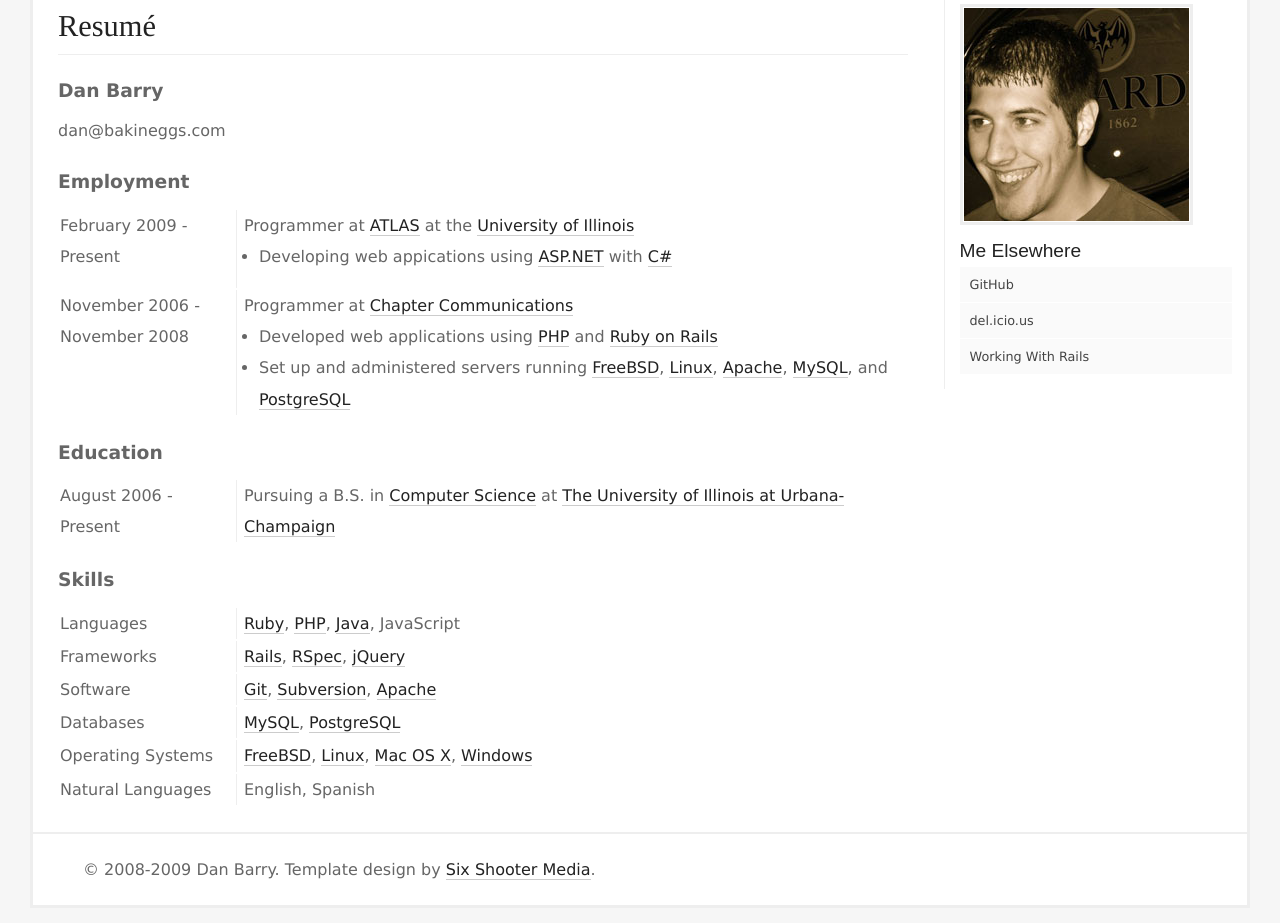
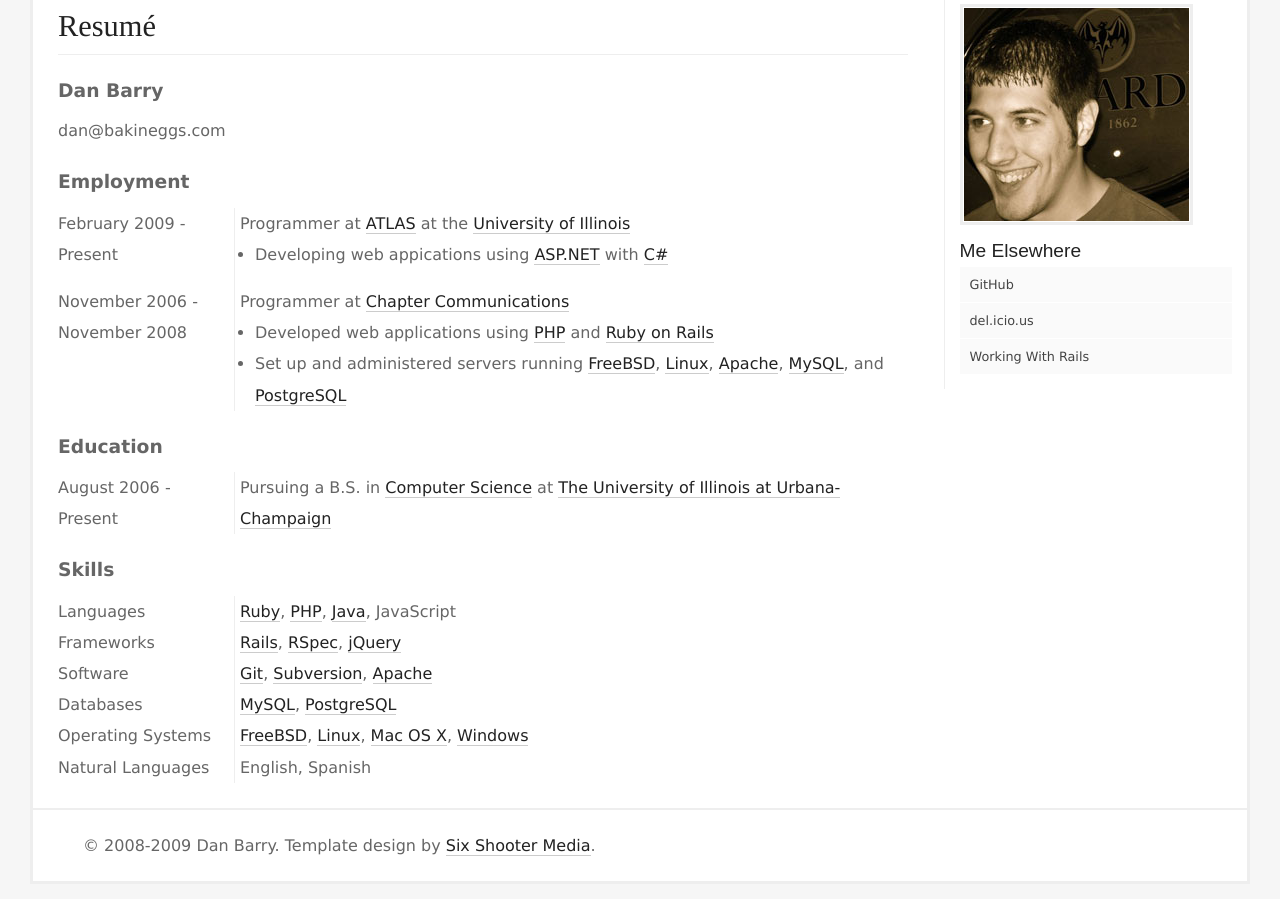
Before and after one commit to bakineggs/bakineggs.com, a PHP site: page /Resume in a window 1280 px wide. Shown: the part 204-1127 px from the top of the page. After the commit the page ends 1088 px from the top, so only its background shows below. Run offline with PHP 8.4, Linux system fonts and the light colour scheme.

Commit message:
replace tables in resume with definition lists

```diff
--- a/content/resume.html
+++ b/content/resume.html
@@ -3,60 +3,42 @@
   dan@bakineggs.com
 </p>
 <h3>Employment</h3>
-<table id="employment">
-  <tr>
-    <td>February 2009 - Present</td>
-    <td>
+<dl id="employment">
+  <dt>February 2009 - Present</dt>
+  <dd>
     Programmer at <a href="http://atlas.illinois.edu">ATLAS</a> at the <a href="http://illinois.edu">University of Illinois</a>
     <ul>
       <li>Developing web appications using <a href="http://asp.net">ASP.NET</a> with <a href="http://msdn.microsoft.com/en-us/vcsharp/aa336809.aspx">C#</a></li>
     </ul>
-    </td>
-  </tr>
-  <tr>
-    <td>November 2006 - November 2008</td>
-    <td>
+  </dd>
+  <dt>November 2006 - November 2008</dt>
+  <dd>
     Programmer at <a href="http://chaptercommunications.com">Chapter Communications</a>
     <ul>
       <li>Developed web applications using <a href="http://php.net">PHP</a> and <a href="http://rubyonrails.org">Ruby on Rails</a></li>
       <li>Set up and administered servers running <a href="http://freebsd.org">FreeBSD</a>, <a href="http://www.linux.org">Linux</a>, <a href="http://httpd.apache.org">Apache</a>, <a href="http://mysql.com">MySQL</a>, and <a href="http://postgresql.org">PostgreSQL</a></li>
     </ul>
-    </td>
-  </tr>
-</table>
+  </dd>
+</dl>
 <h3>Education</h3>
-<table id="education">
-  <tr>
-    <td>August 2006 - Present</td>
-    <td>
+<dl id="education">
+  <dt>August 2006 - Present</dt>
+  <dd>
     Pursuing a B.S. in <a href="http://cs.illinois.edu">Computer Science</a> at <a href="http://illinois.edu">The University of Illinois at Urbana-Champaign</a>
-    </td>
-  </tr>
-</table>
+  </dd>
+</dl>
 <h3>Skills</h3>
-<table id="skills">
-  <tr>
-    <td>Languages</td>
-    <td><a href="http://ruby-lang.org">Ruby</a>, <a href="http://php.net">PHP</a>, <a href="http://java.com">Java</a>, JavaScript</td>
-  </tr>
-  <tr>
-    <td>Frameworks</td>
-    <td><a href="http://rubyonrails.org">Rails</a>, <a href="http://rspec.info">RSpec</a>, <a href="http://jquery.com">jQuery</a></td>
-  </tr>
-  <tr>
-    <td>Software</td>
-    <td><a href="http://git-scm.com">Git</a>, <a href="http://subversion.tigris.org">Subversion</a>, <a href="http://httpd.apache.org">Apache</a></td>
-  </tr>
-  <tr>
-    <td>Databases</td>
-    <td><a href="http://mysql.com">MySQL</a>, <a href="http://postgresql.org">PostgreSQL</a></td>
-  </tr>
-  <tr>
-    <td>Operating Systems</td>
-    <td><a href="http://freebsd.org">FreeBSD</a>, <a href="http://www.linux.org">Linux</a>, <a href="http://apple.com/macosx">Mac OS X</a>, <a href="http://microsoft.com/windows">Windows</a></td>
-  </tr>
-  <tr>
-    <td>Natural Languages</td>
-    <td>English, Spanish</td>
-  </tr>
-</table>
+<dl id="skills">
+  <dt>Languages</dt>
+  <dd><a href="http://ruby-lang.org">Ruby</a>, <a href="http://php.net">PHP</a>, <a href="http://java.com">Java</a>, JavaScript</dd>
+  <dt>Frameworks</dt>
+  <dd><a href="http://rubyonrails.org">Rails</a>, <a href="http://rspec.info">RSpec</a>, <a href="http://jquery.com">jQuery</a></dd>
+  <dt>Software</dt>
+  <dd><a href="http://git-scm.com">Git</a>, <a href="http://subversion.tigris.org">Subversion</a>, <a href="http://httpd.apache.org">Apache</a></dd>
+  <dt>Databases</dt>
+  <dd><a href="http://mysql.com">MySQL</a>, <a href="http://postgresql.org">PostgreSQL</a></dd>
+  <dt>Operating Systems</dt>
+  <dd><a href="http://freebsd.org">FreeBSD</a>, <a href="http://www.linux.org">Linux</a>, <a href="http://apple.com/macosx">Mac OS X</a>, <a href="http://microsoft.com/windows">Windows</a></dd>
+  <dt>Natural Languages</dt>
+  <dd>English, Spanish</dd>
+</dl>
--- a/style.css
+++ b/style.css
@@ -31,10 +31,6 @@
   background: #fff;
   padding: 1px;
   border: 3px solid #eee;
-}
-
-table tr td {
-  vertical-align: top;
 }
 
 #title {
@@ -128,20 +124,24 @@
   border: 0;
 }
 
-#content.resume table tr td:first-child {
+#content.resume dl dt {
+  float: left;
+  clear: left;
   width: 11em;
   border-right: 1px solid #eee;
 }
 
-#content.resume table tr td:last-child {
+#content.resume dl dd {
+  margin-left: 11em;
   padding-left: 5px;
+  border-left: 1px solid #eee;
 }
 
-#content.resume table#employment tr td {
+#content.resume dl#employment dt, #content.resume dl#employment dd {
   padding-bottom: 1em;
 }
 
-#content.resume table#employment tr:last-child td {
+#content.resume dl#employment dt:last-child, #content.resume dl#employment dd:last-child {
   padding-bottom: 0;
 }
 
```
Lines whose indentation alone changed are shown as unchanged.
